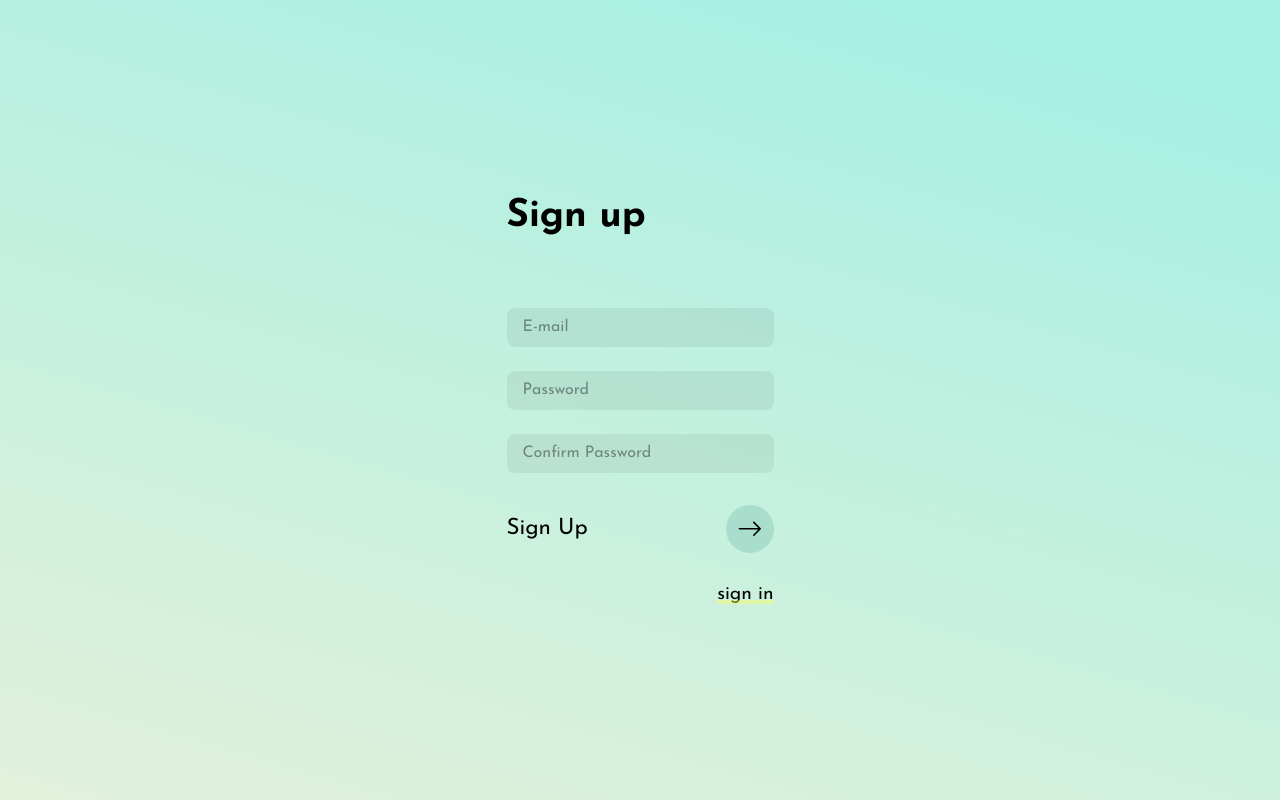
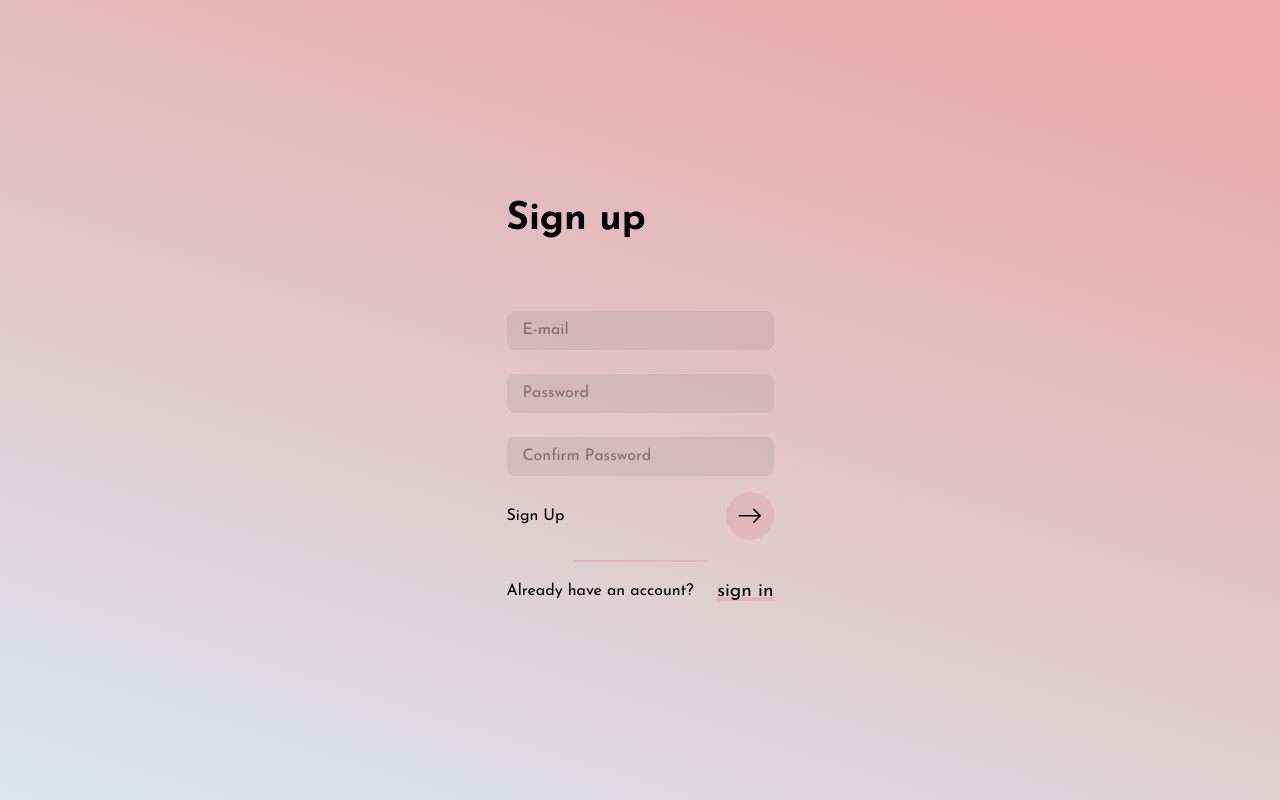
Before and after one commit to sheep2moon/pz-front, a React (Create React App) app: page /register in a window 1280 px wide. Built offline with nearby package versions, Linux system fonts and the light colour scheme.

Commit message:
dostosowanie do projektu graficznego

```diff
--- a/src/App.js
+++ b/src/App.js
@@ -1,5 +1,4 @@
-import styled, { ThemeProvider } from "styled-components";
-import { CenteredContainer } from "./components/Containers";
+import { ThemeProvider } from "styled-components";
 import { theme } from "./theme";
 import Login from "./views/Login";
 import { Routes, BrowserRouter as Router, Route } from "react-router-dom";
@@ -8,24 +7,14 @@ import Register from "./views/Register";
 function App() {
   return (
     <ThemeProvider theme={theme}>
-      <MainContainer>
       <Router>
         <Routes>
           <Route exact path="/login" element={<Login />} />
           <Route exact path="/register" element={<Register />} />
         </Routes>
       </Router>
-      </MainContainer>
     </ThemeProvider>
   );
 }
 
 export default App;
-
-const MainContainer = styled.div`
-  height: 100vh;
-  display: flex;
-  justify-content: center;
-  align-items: center;
-  background: ${({ theme }) => theme.gradients.lemon};
-`;
--- a/src/components/Containers/index.js
+++ b/src/components/Containers/index.js
@@ -1,11 +1,21 @@
 import styled from "styled-components";
 
 export const CenteredContainer = styled.div`
+  height: 100vh;
   display: flex;
   justify-content: center;
   align-items: center;
-  width: 100%;
+  background: ${({ theme, color }) =>
+    color === "primary" ? theme.gradients.lemon : theme.gradients.paradise};
+`;
+
+export const GradientContainer = styled.div`
   height: 100vh;
+  display: flex;
+  justify-content: center;
+  align-items: center;
+  background: ${({ theme, color }) =>
+    color === "primary" ? theme.gradients.lemon : theme.gradients.paradise};
 `;
 
 export const Column = styled.div`
--- a/src/components/Inputs/RoundedButton.js
+++ b/src/components/Inputs/RoundedButton.js
@@ -2,30 +2,15 @@ import React from "react";
 import { BsArrowRight } from "react-icons/bs";
 import styled from "styled-components";
 
-const RoundedButton = ({ children }) => {
+const RoundedButton = ({ color }) => {
   return (
-    <Wrapper>
-      <LabelText>{children}</LabelText>
-      <StyledButton>
-        <BsArrowRight />
-      </StyledButton>
-    </Wrapper>
+    <StyledButton color={color}>
+      <BsArrowRight />
+    </StyledButton>
   );
 };
 
 export default RoundedButton;
-
-const Wrapper = styled.div`
-  margin-top: 2rem;
-  display: flex;
-  justify-content: space-between;
-  align-items: center;
-  font-size: 2rem;
-`;
-
-const LabelText = styled.p`
-  font-size: 1.4rem;
-`;
 
 const StyledButton = styled.button`
   width: 3rem;
@@ -35,7 +20,12 @@ const StyledButton = styled.button`
   display: flex;
   justify-content: center;
   align-items: center;
-  background: ${({ theme }) => theme.colors.green};
+  background: ${({ theme, color }) =>
+    color === "yellow"
+      ? theme.colors.yellow
+      : color === "green"
+      ? theme.colors.green
+      : theme.colors.pink};
   svg {
     font-size: 1.6rem;
   }
--- a/src/components/Inputs/StyledInput.js
+++ b/src/components/Inputs/StyledInput.js
@@ -47,6 +47,7 @@ const Label = styled.label`
 `;
 
 const Input = styled.input`
+  width: 100%;
   font-size: 1.4rem;
   border: ${({ theme }) => theme.colors.grey};
   padding: 0.5rem 0.5rem;
--- a/src/components/Inputs/UnderlinedLinkButton.js
+++ b/src/components/Inputs/UnderlinedLinkButton.js
@@ -15,20 +15,27 @@ export default UnderlinedLinkButton;
 
 const Wrapper = styled.div`
   position: relative;
+  z-index: 1;
 `;
 const Underline = styled.div`
   position: absolute;
   bottom: 0;
   width: 100%;
   height: 0.2rem;
+  z-index: -1;
   background: ${({ theme, color }) =>
-    color === "yellow" ? theme.colors.yellow : theme.colors.green};
+    color === "yellow"
+      ? theme.colors.yellow
+      : color === "green"
+      ? theme.colors.green
+      : theme.colors.pink};
 `;
 const StyledLink = styled(Link)`
   text-decoration: none;
   color: #000;
   font-size: 1.2rem;
   background: none;
+
   border: none;
   :hover {
     cursor: pointer;
--- /dev/null
+++ b/src/components/decorations.js
@@ -0,0 +1,13 @@
+import styled from "styled-components";
+
+export const Divider = styled.div`
+  height: 2px;
+  width: 50%;
+  margin: 0.25rem auto;
+  background: ${({ theme, color }) =>
+    color === "yellow"
+      ? theme.colors.yellow
+      : color === "green"
+      ? theme.colors.green
+      : theme.colors.pink};
+`;
--- a/src/theme.js
+++ b/src/theme.js
@@ -5,9 +5,12 @@ export const theme = {
     lightGray: "#00000010",
     green: "rgba(162, 217, 199, 0.79)",
     yellow: "rgba(252, 255, 81, 0.42);",
+    pink: "#DFB9BC",
   },
   gradients: {
     lemon:
       "linear-gradient(196deg, #A8F0E3 10.45%, rgba(246, 221, 154, 0.4) 138.18%);",
+    paradise:
+      "linear-gradient(197.58deg, #E8AAAA 8.73%, rgba(154, 224, 246, 0.4) 120.38%);",
   },
 };
--- a/src/views/Login.js
+++ b/src/views/Login.js
@@ -1,6 +1,7 @@
 import React from "react";
-
 import styled from "styled-components";
+import { CenteredContainer } from "../components/Containers";
+import { Divider } from "../components/decorations";
 import RoundedButton from "../components/Inputs/RoundedButton";
 import StyledInput from "../components/Inputs/StyledInput";
 import UnderlinedLinkButton from "../components/Inputs/UnderlinedLinkButton";
@@ -8,20 +9,26 @@ import { HeadingText } from "../components/styledText";
 
 const Login = () => {
   return (
+    <CenteredContainer color="primary">
       <LoginWrapper>
         <HeadingText>Welcome</HeadingText>
         <StyledInput variant="light" label="Login" />
         <StyledInput variant="light" label="Password" type="password" />
-      <RoundedButton>Sign In</RoundedButton>
-      <BottomButtonsWrap>
-        <UnderlinedLinkButton to="/register" text="sign up" />
+        <OptionsWrap>
           <UnderlinedLinkButton
             to="/forgot-password"
-          text="forgot password"
+            text="forgot password?"
             color="green"
           />
+          <RoundedButton color="green" />
+        </OptionsWrap>
+        <Divider color="green" />
+        <BottomButtonsWrap>
+          <p>Don't have an account?</p>
+          <UnderlinedLinkButton to="/register" text="sign up" />
         </BottomButtonsWrap>
       </LoginWrapper>
+    </CenteredContainer>
   );
 };
 
@@ -32,9 +39,19 @@ const LoginWrapper = styled.div`
   flex-direction: column;
 `;
 
-const BottomButtonsWrap = styled.div`
-  margin-top: 4rem;
+const OptionsWrap = styled.div`
+  margin: 1rem 0;
   display: flex;
   justify-content: space-between;
   align-items: center;
 `;
+
+const BottomButtonsWrap = styled.div`
+  margin-top: 1rem;
+  display: flex;
+  justify-content: space-between;
+  align-items: center;
+  p {
+    margin-right: 1rem;
+  }
+`;
--- a/src/views/Register.js
+++ b/src/views/Register.js
@@ -1,5 +1,7 @@
 import React from "react";
 import styled from "styled-components";
+import { CenteredContainer } from "../components/Containers";
+import { Divider } from "../components/decorations";
 import RoundedButton from "../components/Inputs/RoundedButton";
 import StyledInput from "../components/Inputs/StyledInput";
 import UnderlinedLinkButton from "../components/Inputs/UnderlinedLinkButton";
@@ -7,18 +9,29 @@ import { HeadingText } from "../components/styledText";
 
 const Register = () => {
   return (
+    <CenteredContainer>
       <RegisterWrapper>
         <HeadingText>Sign up</HeadingText>
         <InputsWrap>
           <StyledInput variant="light" label="E-mail" />
           <StyledInput variant="light" label="Password" type="password" />
-        <StyledInput variant="light" label="Confirm Password" type="password" />
+          <StyledInput
+            variant="light"
+            label="Confirm Password"
+            type="password"
+          />
         </InputsWrap>
-      <RoundedButton>Sign Up</RoundedButton>
+        <ConfirmWrapper>
+          <p>Sign Up</p>
+          <RoundedButton color="pink" />
+        </ConfirmWrapper>
+        <Divider color="pink" />
         <BottomWrap>
-        <UnderlinedLinkButton to="/login" text="sign in" color="yellow" />
+          <p>Already have an account?</p>
+          <UnderlinedLinkButton to="/login" text="sign in" color="pink" />
         </BottomWrap>
       </RegisterWrapper>
+    </CenteredContainer>
   );
 };
 
@@ -33,7 +46,19 @@ const InputsWrap = styled.div`
   flex-direction: column;
 `;
 
+const ConfirmWrapper = styled.div`
+  margin: 1rem 0;
+  display: flex;
+  align-items: center;
+  justify-content: space-between;
+`;
+
 const BottomWrap = styled.div`
-  margin-top: 2rem;
-  margin-left: auto;
+  margin-top: 1rem;
+  display: flex;
+  align-items: center;
+  justify-content: space-between;
+  p {
+    margin-right: 1rem;
+  }
 `;
```
Lines whose indentation alone changed are shown as unchanged.
